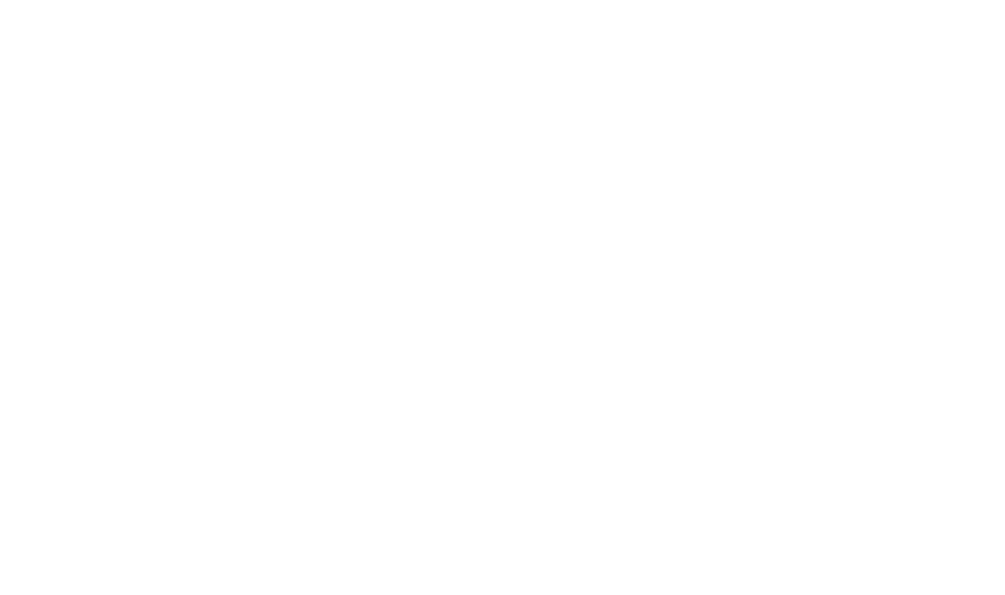
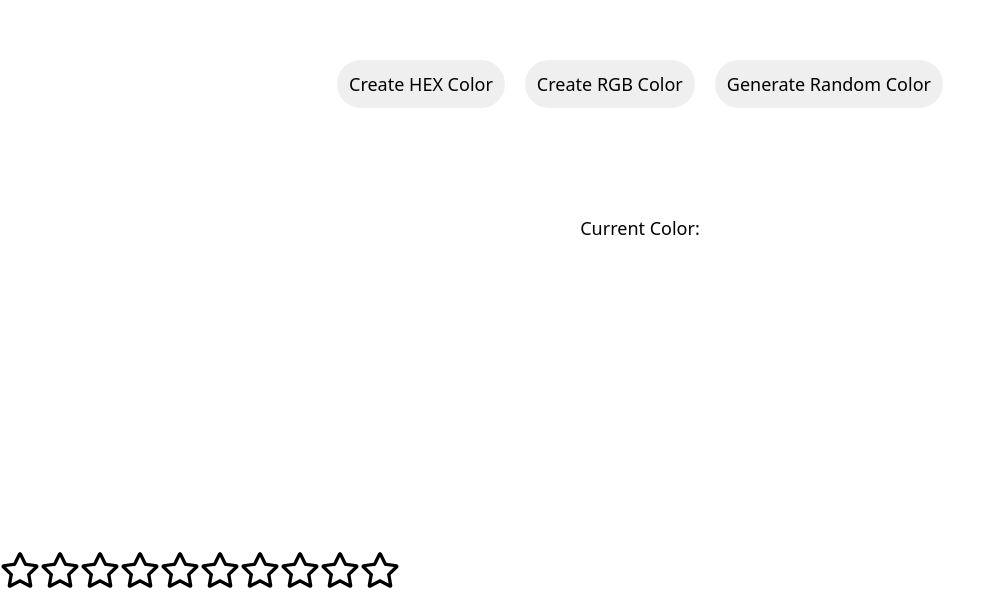
Before and after one commit to spiceyourcode/25-react, a React (Vite) app: page / in a window 1280 px wide. Shown: the part 1018-1613 px from the top of the page, without its empty margins (0-1005 px from the left). Before the commit the page ends 800 px from the top, so only its background shows below. Built offline with nearby package versions, Linux system fonts and the light colour scheme.

Commit message:
rating star component

```diff
--- a/src/App.jsx
+++ b/src/App.jsx
@@ -1,13 +1,15 @@
 import Accordian from "./components/accordinan"
 import RandomColor from "./components/random-color"
+import StarRating from "./components/start-rating"
 
 function App() {
 
 
   return (
     <>
-     {/* <Accordian/> */}
+     <Accordian/>
      <RandomColor/>
+     <StarRating noOfStars={10}/>
     </>
   )
 }
--- /dev/null
+++ b/src/components/start-rating/index.jsx
@@ -0,0 +1,36 @@
+import { FaRegStar } from 'react-icons/fa';
+import './style.css'
+import { useState } from 'react';
+function StarRating({noOfStars=5}) {
+    const [rating, setRating] = useState(0);
+    const [hover, setHover] = useState(0);
+
+    function handleClick(getCurrentindex) {
+        setRating(getCurrentindex);
+    }
+    function handleMouseEnter(getCurrentindex) {
+        setHover(getCurrentindex);
+
+    }
+    function handleMouseLeave() {
+        setHover(rating);
+    }
+    return (
+        <div className="star-rating">
+            {
+                [...Array(noOfStars)].map((_, index) => {
+                    index = index + 1
+                    return <FaRegStar
+                        key={index}
+                        className={index <= hover || index <= rating ? "active" : "inactive"}
+                        onClick={() => handleClick(index)}
+                        onMouseMove={() => handleMouseEnter(index)}
+                        onMouseLeave={() => handleMouseLeave()}
+                        size={40}
+                    />
+                })
+            }
+        </div>
+    )
+}
+export default StarRating
--- /dev/null
+++ b/src/components/start-rating/style.css
@@ -0,0 +1,8 @@
+.active{
+    color: #ffff00;
+    fill: #ffff00;
+}
+.inactive{
+    color:black;
+    fill: black;
+}
```
Also changed, not shown: package.json (+6 -1 lines), 1 other file (tests, documents, lock files or other folders).
